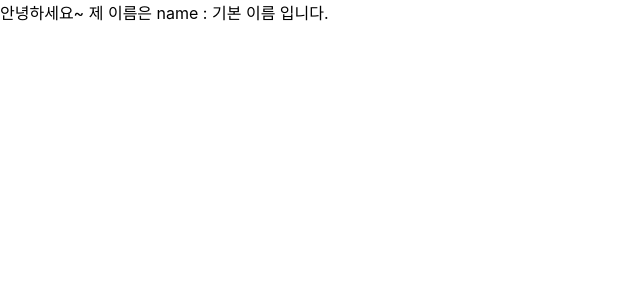
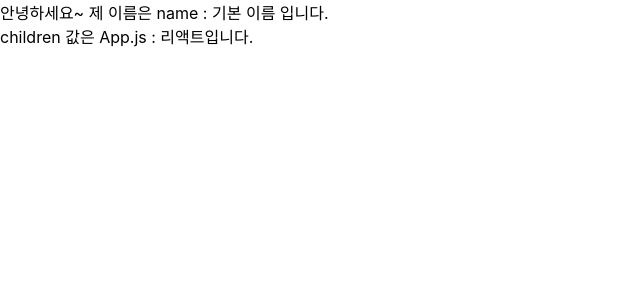
Before and after one commit to heeeun1207/ReactPrac, a React (Create React App) app in the folder react-prac/: page / in a window 1280 px wide. Shown: the top 300 px of the page, without its empty margins (0-640 px from the left). Built offline with nearby package versions, Linux system fonts and the light colour scheme.

Commit message:
컴포넌트 태그 사이의 내용을 보여주는 porps- children !

```diff
--- a/react-prac/src/App.js
+++ b/react-prac/src/App.js
@@ -3,7 +3,7 @@ import MyComponent from "./MyComponent";
 
 
 const App = () => {
-  return <MyComponent />;
+  return <MyComponent>App.js : 리액트</MyComponent>
 }
 
 export default App;
--- a/react-prac/src/MyComponent.js
+++ b/react-prac/src/MyComponent.js
@@ -1,7 +1,8 @@
 import React from 'react';
 
 const MyComponent = props => {
-  return <div>안녕하세요~ 제 이름은 {props.name}입니다. </div>;
+  return <div>안녕하세요~ 제 이름은 {props.name}입니다.<br /> children 값은 {props.children}입니다.
+  </div>;
 };
 MyComponent.defaultProps = {
   name: 'name : 기본 이름 '
```
